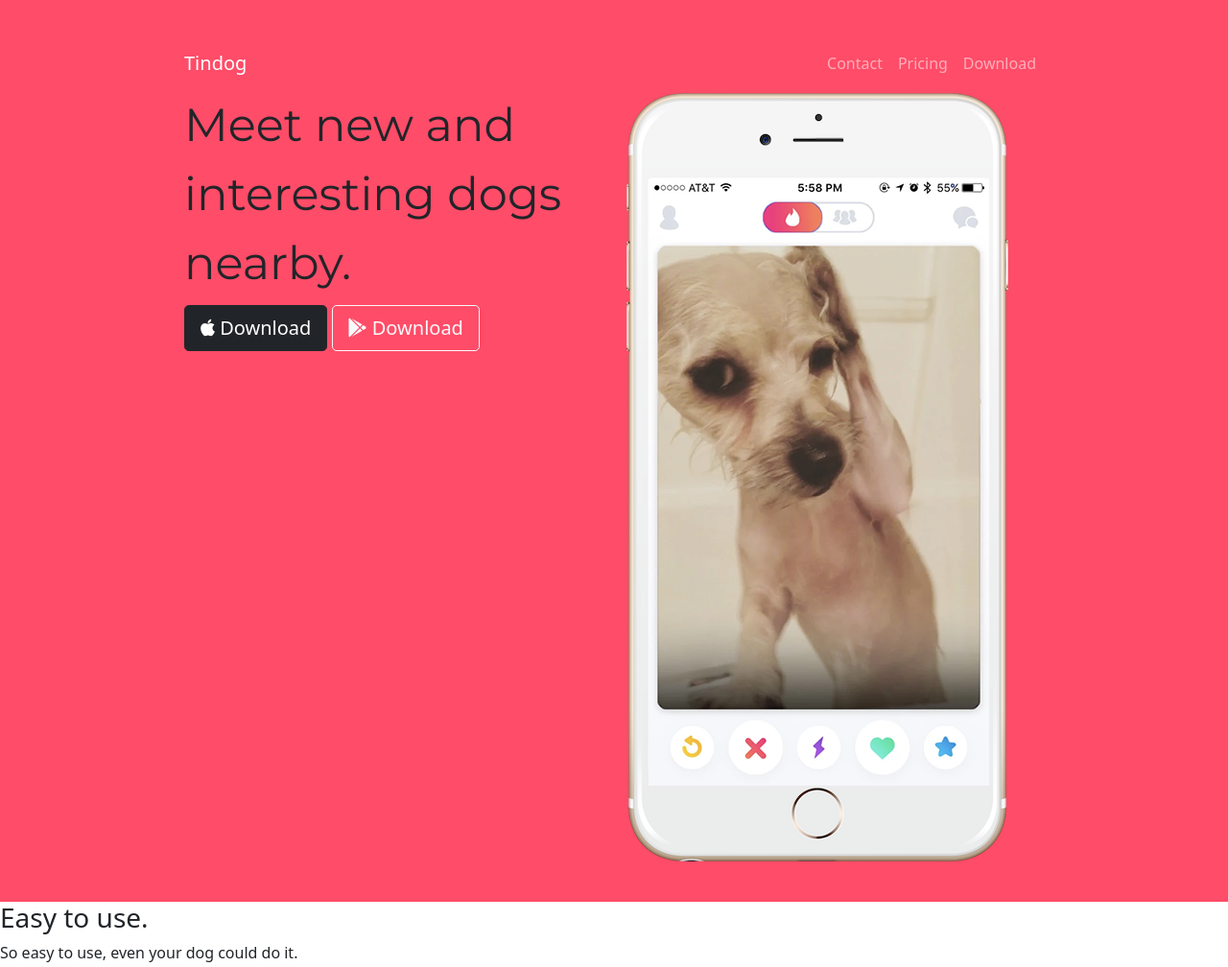
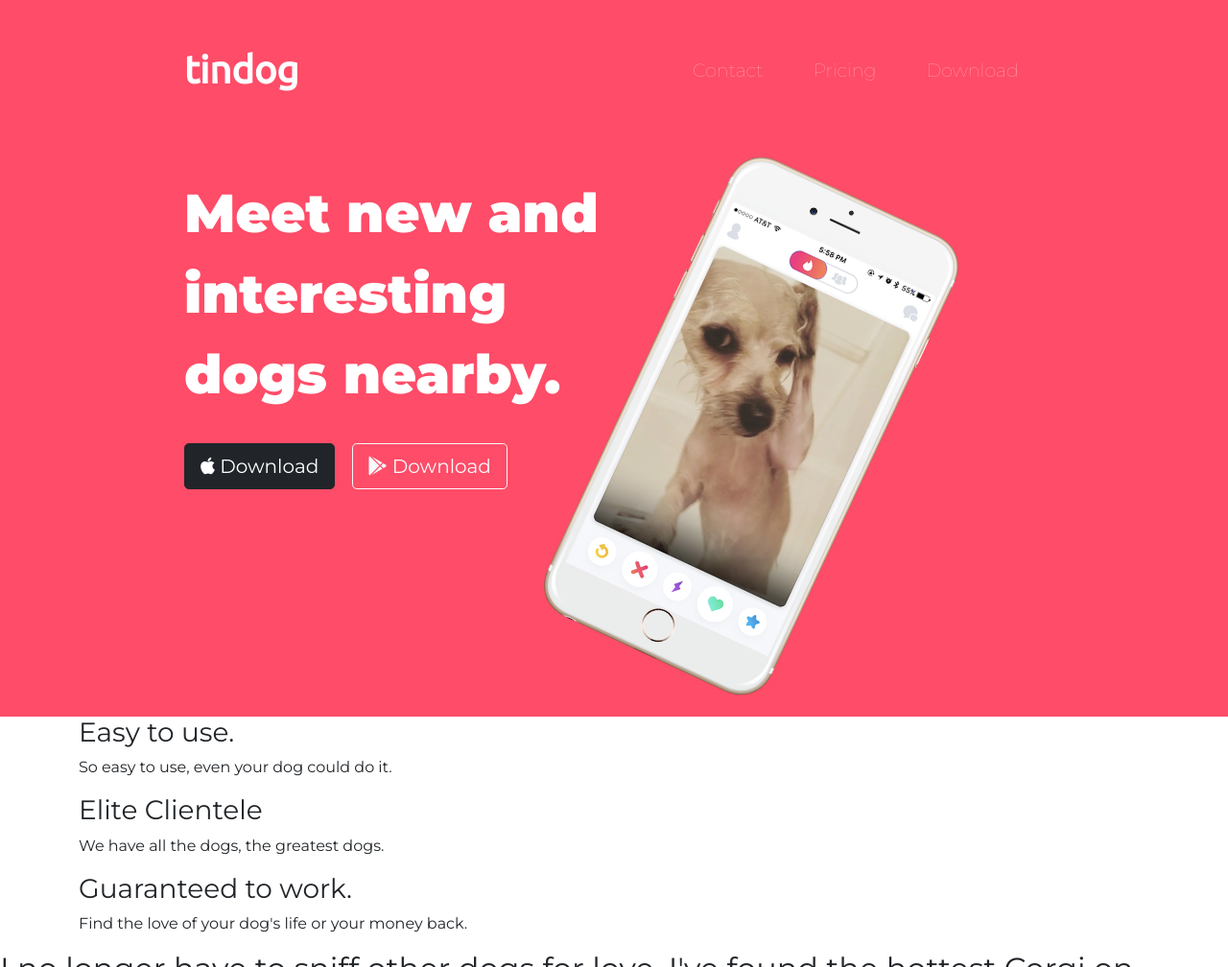
Before and after one commit to joyyy26/Tin-Dog, a plain HTML site: page index.html in a window 1280 px wide. Shown: the top 1008 px of the page at 96% size. Drawn offline with nearby package versions, Linux system fonts and the light colour scheme.

Commit message:
finish stylizing title page

```diff
--- a/css/styles.css
+++ b/css/styles.css
@@ -1,13 +1,50 @@
+body {
+    font-family: "Montserrat";
+}
+
 #title {
     background-color: #ff4c68;
+    color: white;
 }
 
 h1 {
     font-family: "Montserrat";
-    font-size: 3rem;
+    font-weight: 900;
+    font-size: 3.5rem;
     line-height: 1.5;
 }
 
 .container-fluid {
     padding: 3% 15%;
 }
+
+/* Navigation Bar */
+
+.navbar {
+    padding: 0 0 4.5rem;
+}
+.navbar-brand {
+    font-family: "Ubuntu";
+    font-size: 2.5rem;
+    font-weight: bold;
+}
+
+.nav-item {
+    padding: 0 18px;
+    font-weight: 100;
+}
+
+.nav-link {
+    font-size: 1.2rem;
+}
+
+/* Download Buttons */
+.download-button {
+    margin: 5% 3% 5% 0;
+}
+
+/* Title Image */
+.title-img {
+    width: 60%;
+    transform: rotate(25deg);
+}
--- a/index.html
+++ b/index.html
@@ -13,7 +13,7 @@
   <!-- Google Fonts -->
   <link rel="preconnect" href="https://fonts.googleapis.com">
   <link rel="preconnect" href="https://fonts.gstatic.com" crossorigin>
-  <link href="https://fonts.googleapis.com/css2?family=Montserrat:wght@100;400;900&family=Ubuntu:wght@300&display=swap"
+  <link href="https://fonts.googleapis.com/css2?family=Montserrat:wght@100;400;900&family=Ubuntu&display=swap"
     rel="stylesheet">
 
   <!-- Font Awesome -->
@@ -31,7 +31,7 @@
       <!-- Nav Bar -->
 
       <nav class="navbar navbar-expand-lg navbar-dark">
-        <a class="navbar-brand" href="">Tindog</a>
+        <a class="navbar-brand" href="">tindog</a>
         <button class="navbar-toggler" type="button" data-bs-toggle="collapse" data-bs-target="#navbar"
           aria-controls="navbarTogglerDemo01" aria-expanded="false" aria-label="Toggle navigation">
           <span class="navbar-toggler-icon"></span>
@@ -57,12 +57,13 @@
       <div class="row">
         <div class="col-lg-6">
           <h1>Meet new and interesting dogs nearby.</h1>
-          <button type="button" class="btn btn-dark btn-lg"><i class="fab fa-apple"></i> Download</button>
-          <button type="button" class="btn btn-outline-light btn-lg"><i class="fab fa-google-play"></i>
+          <button type="button" class="btn btn-dark btn-lg download-button"><i class="fab fa-apple"></i>
+            Download</button>
+          <button type="button" class="btn btn-outline-light btn-lg download-button"><i class="fab fa-google-play"></i>
             Download</button>
         </div>
         <div class="col-lg-6">
-          <img src="images/iphone6.png" alt="iphone-mockup">
+          <img class="title-img" src="images/iphone6.png" alt="iphone-mockup">
         </div>
       </div>
 
@@ -73,15 +74,24 @@
   <!-- Features -->
 
   <section id="features">
-
+    <div class="container">
+      <div class="row">
+        <div class="">
           <h3>Easy to use.</h3>
           <p>So easy to use, even your dog could do it.</p>
+        </div>
 
+        <div>
           <h3>Elite Clientele</h3>
           <p>We have all the dogs, the greatest dogs.</p>
+        </div>
 
+        <div>
           <h3>Guaranteed to work.</h3>
           <p>Find the love of your dog's life or your money back.</p>
+        </div>
+      </div>
+    </div>
 
   </section>
 
```
Lines whose indentation alone changed are shown as unchanged.
